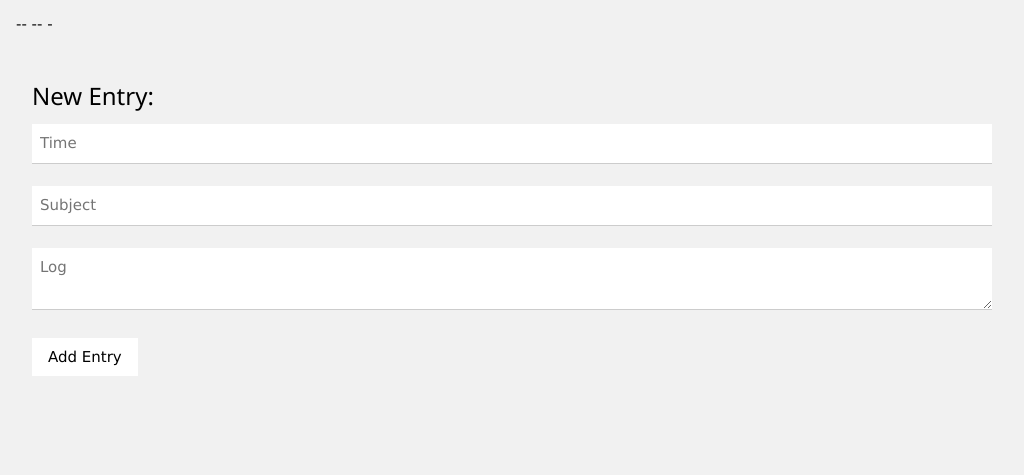
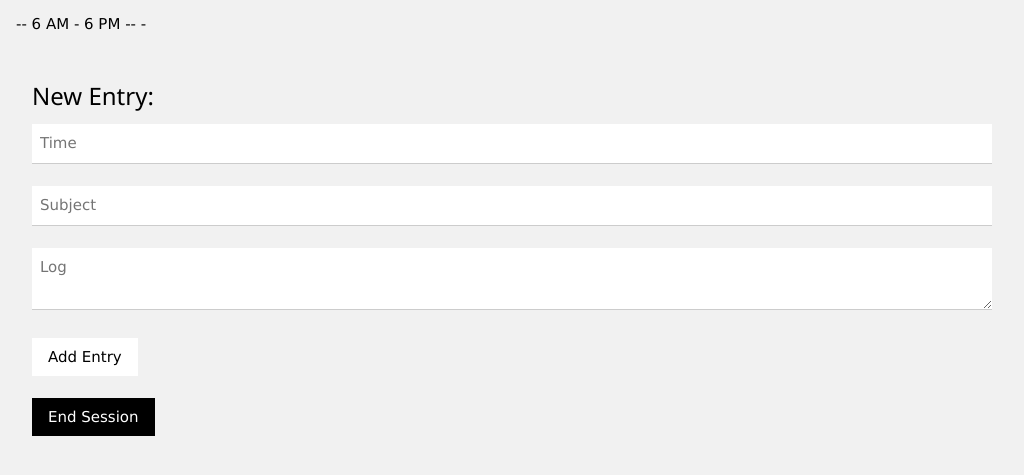
Before and after one commit to sjmelia/electron-boilerplate-sqlite, an Electron app: page app/index.html in a window 1024 px wide. Both pictures are taken after a click on the button "Start Session". Shown: the part 67-542 px from the top of the page. Drawn offline with nearby package versions, Linux system fonts and the light colour scheme; a web font is replaced by a local one.

Commit message:
updated New Session Button function to include the shift variable

```diff
--- a/app/index.html
+++ b/app/index.html
@@ -56,5 +56,10 @@
       <button class="w3-button w3-white logButton" type="button" onclick="addEntry()">Add Entry</button>
     </form>
     </div>
+    <div class="w3-panel" id="endSessionContainer" style="display: none">
+      <form class="w3-container">
+        <button class="w3-button w3-black logButton" type="button" onclick="">End Session</button>
+      </form>
+    </div>
   </body>
 </html>
--- a/app/mainscript.js
+++ b/app/mainscript.js
@@ -82,7 +82,7 @@
         var userName = document.getElementById("sessionUserName").value;
         var user = document.getElementById("sessionUser").value;
         var date = document.getElementById("sessionDate").value;
-        // var shift = document.getElementsByName("sessionShift");
+        var shift = document.querySelector('input[name="sessionShift"]:checked').value;
 
         // grab the location to display the text pulled from the form
         var sessionUserName = document.getElementById("sessionHeaderUserName");
@@ -94,31 +94,33 @@
         var sessionUserNameText = document.createTextNode(userName);
         var sessionUserText = document.createTextNode(user);
         var sessionDateText = document.createTextNode(date);
-        var sessionShiftText
-
-        // loop through the possible shifts to find the one checked, and add it to a text node
-         //   chooseShift(shift);
+        var sessionShiftText = document.createTextNode(chooseShift(shift));
 
         // insert text nodes into the spans
         sessionUserName.appendChild(sessionUserNameText);
         sessionUser.appendChild(sessionUserText);
         sessionDate.appendChild(sessionDateText);
-       // sessionShift.appendChild(sessionShiftText);
+        sessionShift.appendChild(sessionShiftText);
 
         // hide the new session form and display the new entry form
         var newSessionForm = document.getElementById("newSessionContainer");
         var newEntryForm = document.getElementById("newEntryContainer");
+        var currentSessionHeader = document.getElementById("currentSessionHeader");
+        var endSessionContainer = document.getElementById("endSessionContainer");
 
         newSessionForm.style.display = "none";
         currentSessionHeader.style.display = "block";
         newEntryForm.style.display = "block";
+        endSessionContainer.style.display = "block";
 
+        // loop through the possible shifts to find the one checked, and add it to a text node
+          function chooseShift(shift) {
 
-
-          function chooseShift(shift) {
-              for (i = 0, i < shift.length, i++; ;) {
-                  if (shift[i].checked)
-                      sessionShiftText = document.createTextNode(shift[i]);
+                if (shift = '6a6p') {
+                    return "6 AM - 6 PM"
+                }
+                else if (shift = '6p6a') {
+                    return "6 PM - 6 AM"
+                }
               }
-          }
     }
```
Also changed, not shown: 1 other file.
